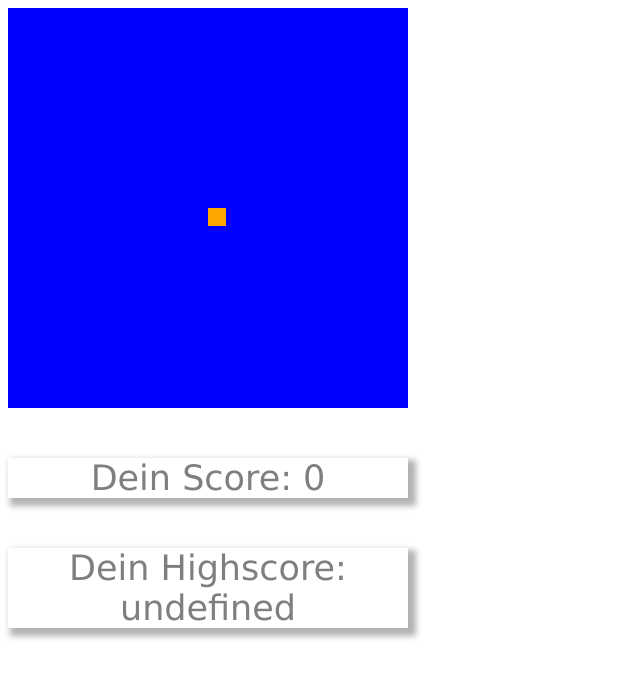
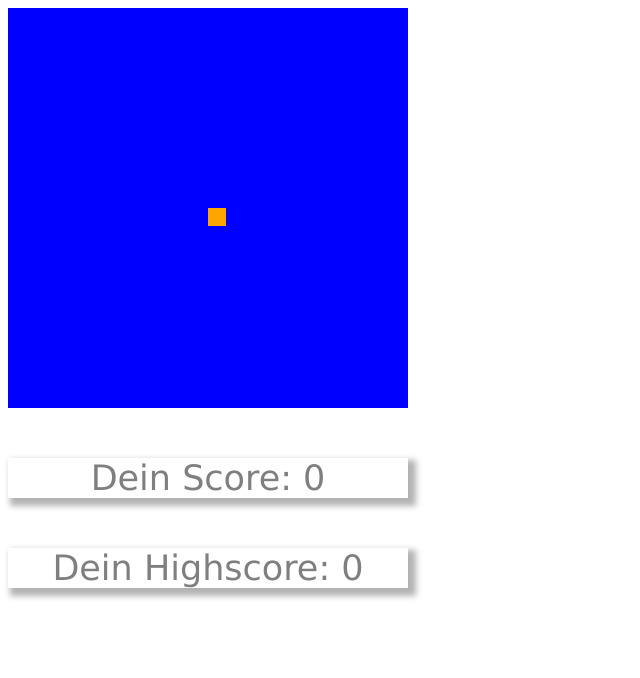
Before and after one commit to MoritzUdg/moritzudg.github.io, a plain HTML site: page index.html in a window 1280 px wide. Shown: the whole page, without its empty margins (0-640 px from the left). Drawn offline with Linux system fonts and the light colour scheme.

Commit message:
Update index.html

```diff
--- a/index.html
+++ b/index.html
@@ -21,7 +21,7 @@ ax=ay=15;
 xv=yv=0;
 trail=[];
 tail = 5;
-var highscore = score;
+var highscore = 0;
 function game() {
     px+=xv;
     py+=yv;
```
